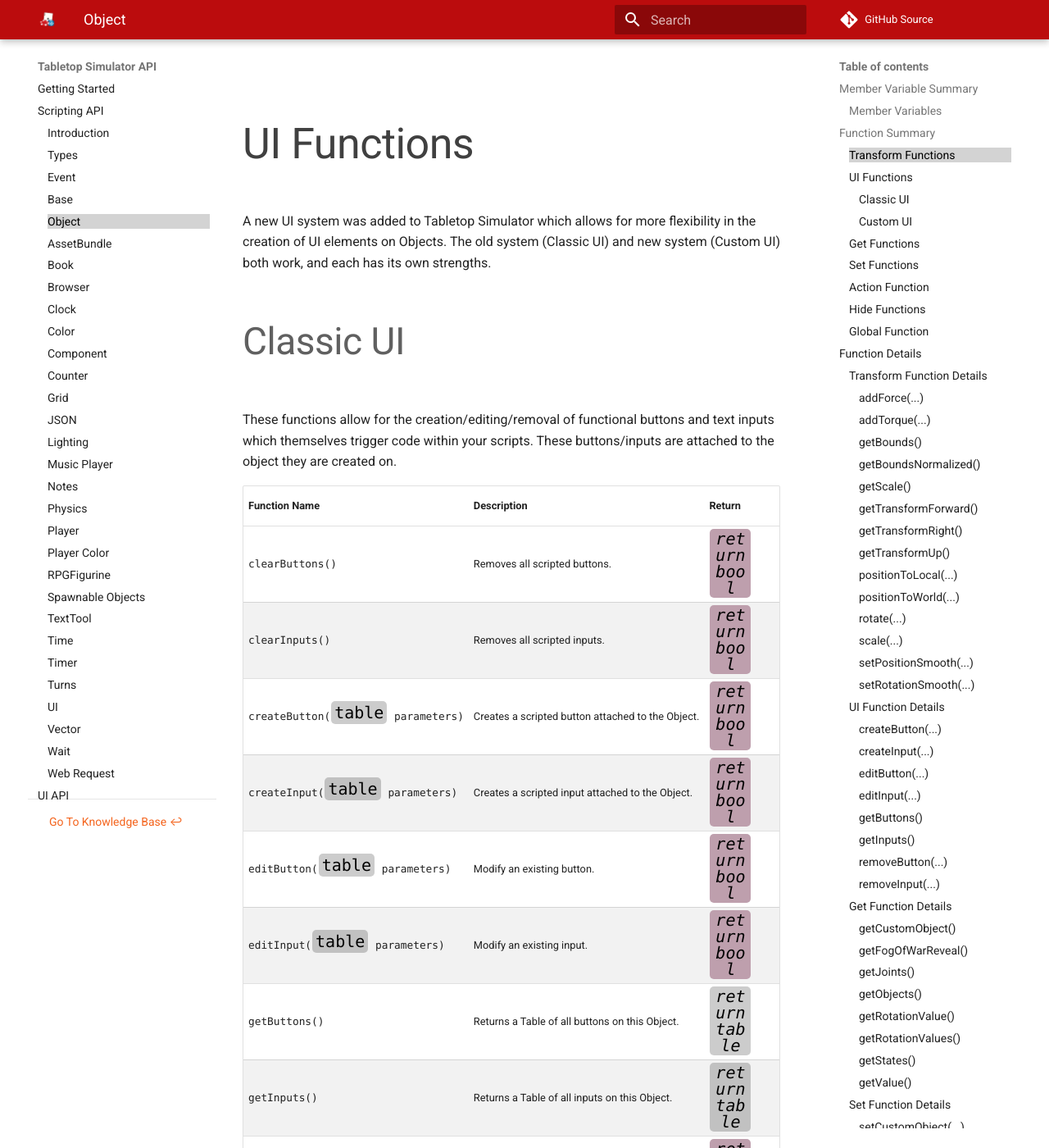
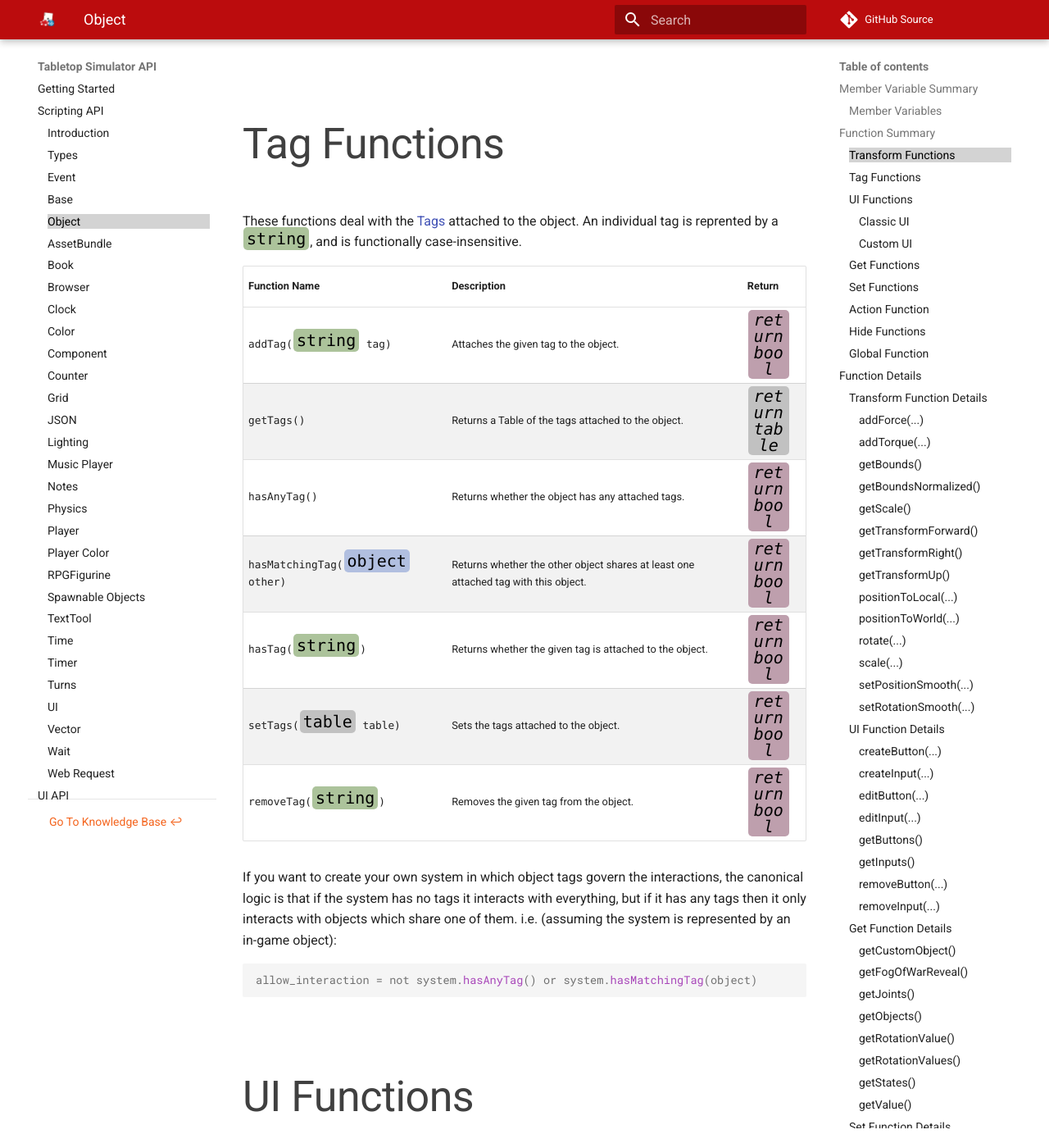
Before and after one commit to Berserk-Games/Tabletop-Simulator-API, an MkDocs documentation site: the page built from docs/object.md, in a window 1280 px wide and 1400 px high, scrolled down 5825 px. Shown: the whole window at 82% size. Built offline with MkDocs 1.6.1 and Material for MkDocs 9.7.7, drawn with Linux system fonts in a browser that asks for light colours; comment, search, counter and statistics services are not loaded.

Commit message:
Tags,  tag->type
Added new Tags functions
Renamed deprecated object.tag to object.type

````diff
--- a/docs/object.md
+++ b/docs/object.md
@@ -44,7 +44,7 @@
 <a class="anchor" id="spawning"></a>spawning | If the Object is finished spawning. Read only. | [<span class="tag boo"></span>](types.md)
 <a class="anchor" id="static_friction"></a>static_friction | Static friction, value of 0-1. [Unity physics material](https://docs.unity3d.com/2019.1/Documentation/Manual/class-PhysicMaterial.html). | [<span class="tag flo"></span>](types.md)
 <a class="anchor" id="sticky"></a>sticky | If other Objects on top of this one are also picked up when this Object is. | [<span class="tag boo"></span>](types.md)
-<a class="anchor" id="tag"></a>tag | This object's type. Read only. | [<span class="tag str"></span>](types.md)
+<a class="anchor" id="type"></a>type | This object's type. Read only. | [<span class="tag str"></span>](types.md)
 <a class="anchor" id="tooltip"></a>tooltip | If the tooltip opens when a pointer hovers over the object. Tooltips display name and description. | [<span class="tag boo"></span>](types.md)
 <a class="anchor" id="use_gravity"></a>use_gravity | If gravity affects this object. | [<span class="tag boo"></span>](types.md)
 <a class="anchor" id="use_grid"></a>use_grid | If snapping to grid is enabled or not. | [<span class="tag boo"></span>](types.md)
@@ -112,6 +112,23 @@
 <a class="anchor" id="translate"></a>translate([<span class="tag vec"></span>](types.md#vector)&nbsp;vector) | Smoothly moves Object by the given Vector offset. | [<span class="ret boo"></span>](types.md) |
 
 
+###Tag Functions
+These functions deal with the [Tags](https://kb.tabletopsimulator.com/game-tools/object-tags/) attached to the object. An individual tag is reprented by a [<span class="tag str"></span>](types.md), and is functionally case-insensitive.
+
+Function Name | Description | Return | &nbsp;
+-- | -- | -- | --
+<a class="anchor" id="addtag"></a>addTag([<span class="tag str"></span>](types.md) tag) | Attaches the given tag to the object. | [<span class="ret boo"></span>](types.md)
+<a class="anchor" id="gettags"></a>getTags() | Returns a Table of the tags attached to the object. | [<span class="ret tab"></span>](types.md)
+<a class="anchor" id="hasanytag"></a>hasAnyTag() | Returns whether the object has any attached tags. | [<span class="ret boo"></span>](types.md)
+<a class="anchor" id="hasmatchingtag"></a>hasMatchingTag([<span class="tag obj"></span>](types.md) other) | Returns whether the other object shares at least one attached tag with this object. | [<span class="ret boo"></span>](types.md)
+<a class="anchor" id="hastag"></a>hasTag([<span class="tag str"></span>](types.md)) | Returns whether the given tag is attached to the object. | [<span class="ret boo"></span>](types.md)
+<a class="anchor" id="settags"></a>setTags([<span class="tag tab"></span>](types.md)&nbsp;table) | Sets the tags attached to the object. | [<span class="ret boo"></span>](types.md) |
+<a class="anchor" id="removetag"></a>removeTag([<span class="tag str"></span>](types.md)) | Removes the given tag from the object. | [<span class="ret boo"></span>](types.md)
+
+If you want to create your own system in which object tags govern the interactions, the canonical logic is that if the system has no tags it interacts with everything, but if it has any tags then it only interacts with objects which share one of them.  i.e. (assuming the system is represented by an in-game object):
+```lua
+allow_interaction = not system.hasAnyTag() or system.hasMatchingTag(object)
+```
 
 
 ###UI Functions
````
Also changed, not shown: docs/base.md (+3 -0 lines).
